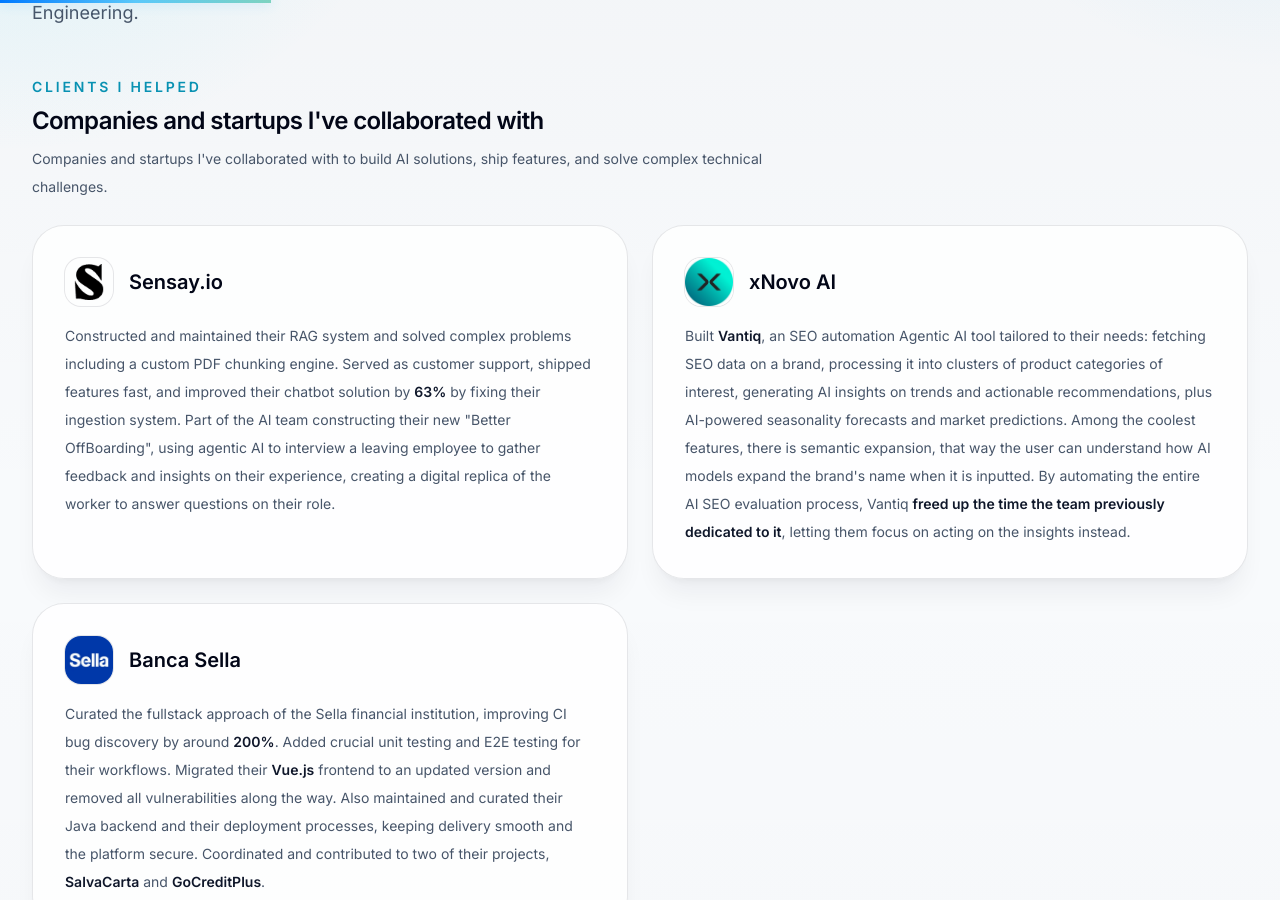
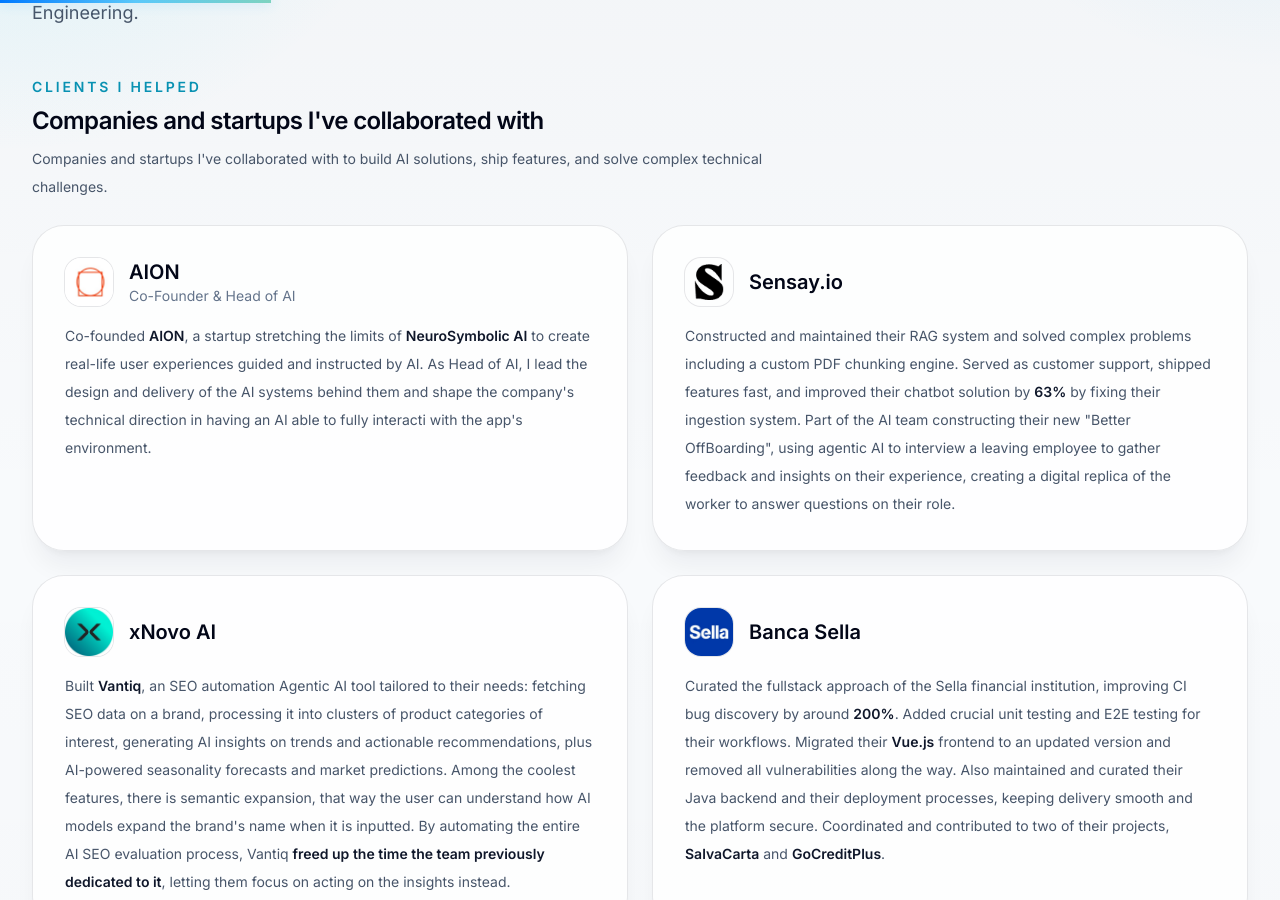
Before and after one commit to kev187038/kev187038.github.io, a Jekyll site: the page built from portfolio.markdown, in a window 1280 px wide and 900 px high, scrolled down 319 px. Built offline with Jekyll 4.4.1, drawn with Linux system fonts in a browser that asks for light colours; nearby versions of some CDN libraries.

Commit message:
Added AION

```diff
--- a/_layouts/portfolio.html
+++ b/_layouts/portfolio.html
@@ -17,6 +17,17 @@
     </div>
 
     <div class="grid gap-6 lg:grid-cols-2">
+      <article class="spotlight rounded-[2rem] border border-slate-900/10 bg-white/80 p-8 shadow-xl shadow-slate-900/5 backdrop-blur dark:border-white/10 dark:bg-slate-900/70 dark:shadow-black/20">
+        <div class="flex items-center gap-4">
+          <img src="{{ '/assets/icons/aioncircle_logo.jpeg' | relative_url }}" alt="AION logo" class="h-12 w-12 rounded-2xl object-cover ring-1 ring-slate-900/10 dark:ring-white/10">
+          <div>
+            <h3 class="text-xl font-semibold text-slate-950 dark:text-white">AION</h3>
+            <p class="text-sm text-slate-500 dark:text-slate-400">Co-Founder &amp; Head of AI</p>
+          </div>
+        </div>
+        <p class="mt-4 text-sm leading-7 text-slate-600 dark:text-slate-300">Co-founded <strong class="font-semibold text-slate-900 dark:text-white">AION</strong>, a startup stretching the limits of <strong class="font-semibold text-slate-900 dark:text-white">NeuroSymbolic AI</strong> to create real-life user experiences guided and instructed by AI. As Head of AI, I lead the design and delivery of the AI systems behind them and shape the company's technical direction in having an AI able to fully interacti with the app's environment.</p>
+      </article>
+
       <article class="spotlight rounded-[2rem] border border-slate-900/10 bg-white/80 p-8 shadow-xl shadow-slate-900/5 backdrop-blur dark:border-white/10 dark:bg-slate-900/70 dark:shadow-black/20">
         <div class="flex items-center gap-4">
           <img src="{{ '/assets/icons/sensay-logo.png' | relative_url }}" alt="Sensay logo" class="h-12 w-12 rounded-2xl object-cover ring-1 ring-slate-900/10 dark:ring-white/10">
```
Also changed, not shown: assets/icons/AION-icon.png (deleted), assets/icons/aioncircle_logo.jpeg (added), 11 other files.
